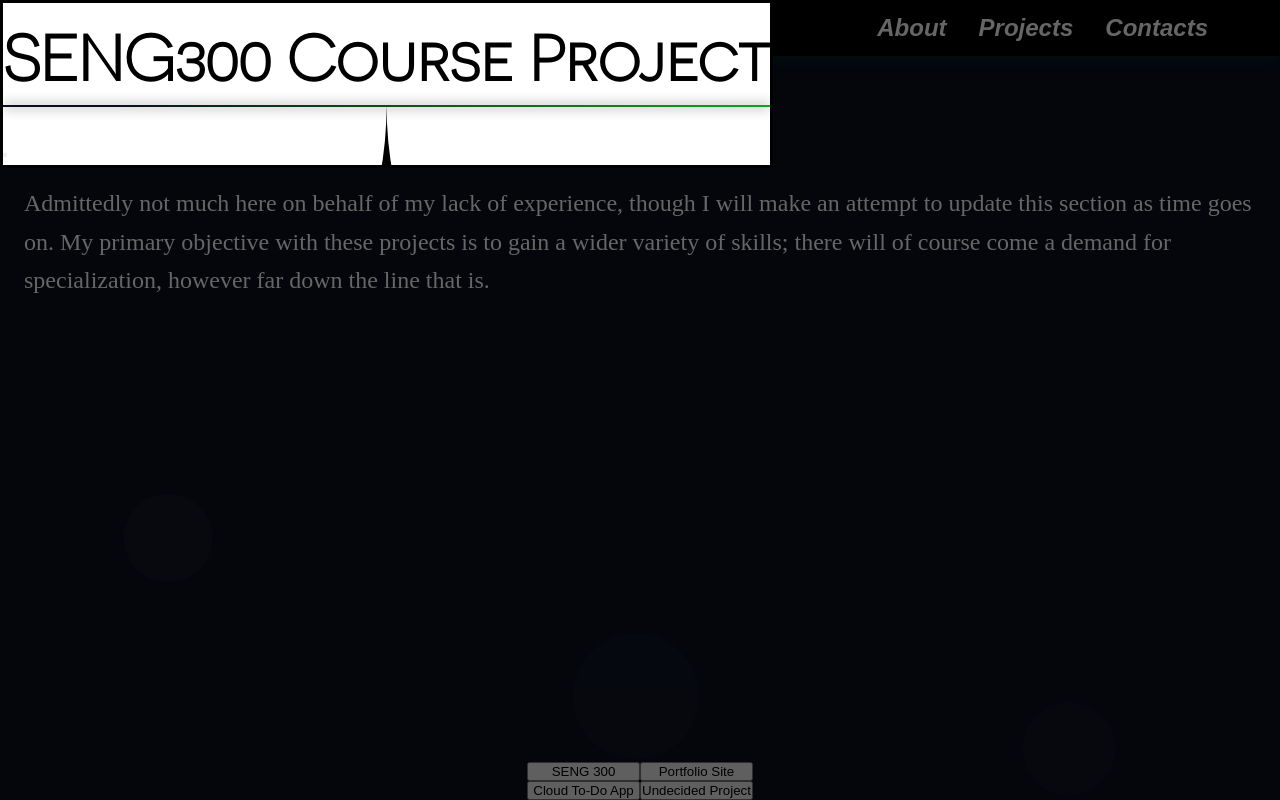
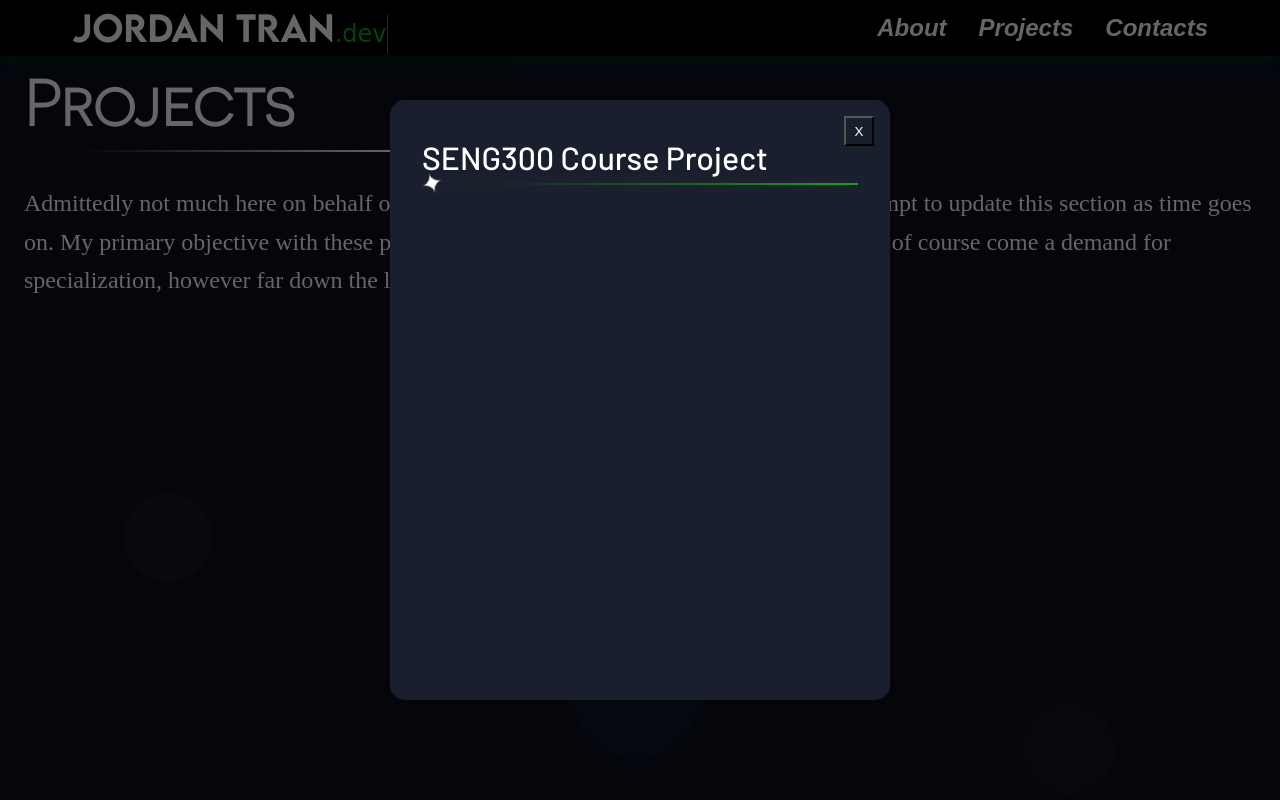
Before and after one commit to kevinleminion/portfolio-website, a React (Vite) app in the folder react-code/: page / in a window 1280 px wide. Both pictures are taken after a click on the button "SENG 300". Shown: the part 1600-2400 px from the top of the page. Built offline with nearby package versions, Linux system fonts and the light colour scheme; a web font is replaced by a local one.

Commit message:
Continued development on projects section

```diff
--- a/react-code/src/components/Projects.css
+++ b/react-code/src/components/Projects.css
@@ -1,12 +1,11 @@
 /* projects section, shouldn't be very much here */
-
 .main-container{
     min-height: 100vh; /* allow space for expansion */
 
     display: flex;
     flex-direction: column;
     align-items: center; /* basic flexbox setup */
-    justify-content: space-between;
+    justify-content: flex-start;
     gap: 4rem;
 }
 
@@ -27,21 +26,20 @@
 
 @keyframes rotate{
     from{
-        transform: rotate(0deg);
+        transform: translateY(-50%) rotate(0deg);
     }
     to{
-        transform: rotate (360deg);
+        transform: translateY(-50%) rotate(360deg);
     }
 }
 
-/* for the line specifically in the popups themselves*/
-.separator-line{
-    display: flex;
-    flex-direction: row; /* so the star and the line are next to each other */
-}
+.fp-star{
+    width: 20px;
+    height: 20px;
+    transform: translateY(-50%); /* fixed offset */
 
-.fp-star{
-    animation: rotate 1s linear infinite; /* simply make the star spin */
+    animation: rotate 4s linear infinite; /* simply make the star spin */
+    position: absolute;
 }
 
 /*------------------------------- INTRO SECTION ---------------------------------------- */
@@ -77,13 +75,24 @@
     display: grid;
     grid-template-columns: repeat(2, 1fr); /* two columns, evenly sized */
     grid-template-rows: repeat(2, 1fr); /* ditto for rows */
+
+    gap: 3rem;
+    margin-top: 15vh; /* hard coded margin, a bit tired right now */
 }
 
 .generic-button{
 
 }
 
+.close-button{
+    width: 30px;
+    height: 30px;
+    background-color: transparent;
 
+    position: absolute;
+    top: 1rem;
+    right: 1rem; /* force positioning */
+}
 
 
 /*---------------------------------- POPUP STUFF ------------------------------------ */
@@ -92,23 +101,61 @@
 @keyframes fadeUp{
   from {
     opacity: 0;
-    transform: scale(0.85) translateY(10px);
+    transform: translate(-50%, -50%) scale(0.85) translateY(10px);
   }
   to {
     opacity: 1;
-    transform: scale(1) translateY(0);
+    transform: translate(-50%, -50%) scale(1) translateY(0);
   }
+}
+/* effectively the same as in the loading screen */
+
+.individual-header{
+    font-size: 2rem;
+    font-family: 'Barlow Medium';
+}
+
+/* for the line specifically in the popups themselves*/
+.separator-line{
+    display: flex;
+    flex-direction: row; /* so the star and the line are next to each other */
+    flex-wrap:nowrap;
+}
+
+/* only the gradient line that is nested in separator line */
+.separator-line .gradient-line{
+    background: linear-gradient(90deg, #1a1f2e 15%, #12a512 100%);
+    width: 100%; /* don't need it to be shrunken */
+    flex-shrink: 0; /* stop flexbox from shrinking it */
 }
 
 .close-button{
-
+    color: white;
 }
 
 /* overwriting default HTML dialog settings */
-.dialog{
+dialog{
+    width: min(500px, 90vw);
+    height: min(600px, 85vh);
+
+    max-width: 90vw; /* dimension settings */
+    max-height: 85vh;
+
+    overflow-y: auto; /* any overflow goes onto the next line */
+
     border: none;
-    padding: 0;
-    background: transparent;
+    padding: 2rem;
+    position: fixed;
+
+    top: 50%;
+    left: 50%; /* account for left and top edges being the origin */
+    transform: translate(-50%, -50%);
+
+    background: #1a1f2e;
+    border-radius: 15px;
+    color: white; /* simply text color */
+
+    animation: fadeUp 0.3s ease forwards; /* easy entrance animation */
 }
 
 /* transluscent background */
--- a/react-code/src/components/Projects.jsx
+++ b/react-code/src/components/Projects.jsx
@@ -42,13 +42,19 @@ const Projects = () => {
 
         if (activePopup && popupRefs[activePopup]?.current) {
             popupRefs[activePopup].current.showModal();
+
+            const scrollbarWidth = window.innerWidth - document.documentElement.clientWidth; // grab scrollbar width, ai helped me here
+            document.body.style.overflow = 'hidden'; // lock scroll
+            document.body.style.paddingRight = `${scrollbarWidth}px`; // compensate for the removed scrollbar
+        } else {
+            document.body.style.overflow = ''; // restore scroll
+            document.body.style.paddingRight = '';
         }
 
     }, [activePopup]); /* runs whenever activePopup is changed */
 
     return(
         <div className = "main-container">
-
             <div className = "intro-container">
                 <h1 className = "project-header">Projects</h1>
                 <hr className = "gradient-line"></hr>
@@ -74,12 +80,13 @@ const Projects = () => {
             {/*----------------------------- INDIVIDUAL POPUPS ---------------------------------------*/}
             {activePopup === "seng-300" && (
                 <dialog ref = {popupRefs["seng-300"]} className = "seng-300">
-                    <span className = "project-header">SENG300 Course Project</span>
+                    <div className = "pop-container">
+                        <span className = "individual-header">SENG300 Course Project</span>
 
-                    <span className = "separator-line">
+                        <div className = "separator-line">
                             <CreateStar className = "fp-star"></CreateStar>
                             <hr className = "gradient-line"/>
-                    </span>
+                        </div>
 
                         <div className = "project-descriptor">
                             <p className = "quick-rundown"></p>
@@ -88,18 +95,20 @@ const Projects = () => {
                             </ul>
                         </div>
 
-                    <button className = "close-button" onClick = {() => setActivePopup(null)}/>
+                        <button className = "close-button" onClick = {() => {console.log("clicked"); setActivePopup(null);}}>X</button>
+                    </div>
                 </dialog>
             )}
 
             {activePopup === "portfolio-site" && (
                 <dialog ref = {popupRefs["portfolio-site"]} className = "portfolio-site">
-                    <span className = "project-header">This Website!</span>
+                    <div className = "pop-container">
+                        <span className = "individual-header">This Website!</span>
 
-                    <span className = "separator-line">
+                        <div className = "separator-line">
                             <CreateStar className = "fp-star"></CreateStar>
                             <hr className = "gradient-line"/>
-                    </span>
+                        </div>
 
                         <div className = "project-descriptor">
                             <p className = "quick-rundown"></p>
@@ -108,18 +117,20 @@ const Projects = () => {
                             </ul>
                         </div>
 
-                    <button className = "close-button" onClick = {() => setActivePopup(null)}/>
+                        <button className = "close-button" onClick = {() => setActivePopup(null)}>X</button>
+                    </div>
                 </dialog>
             )}
 
             {activePopup === "cloud-project" && (
                 <dialog ref = {popupRefs["cloud-project"]} className = "cloud-project">
-                    <span className = "project-header"></span>
+                    <div className = "pop-container">
+                        <span className = "individual-header"></span>
 
-                    <span className = "separator-line">
+                        <div className = "separator-line">
                             <CreateStar className = "fp-star"></CreateStar>
                             <hr className = "gradient-line"/>
-                    </span>
+                        </div>
 
                         <div className = "project-descriptor">
                             <p className = "quick-rundown"></p>
@@ -128,22 +139,29 @@ const Projects = () => {
                             </ul>
                         </div>
 
-                    <button className = "close-button" onClick = {() => setActivePopup(null)}/>
+                        <button className = "close-button" onClick = {() => setActivePopup(null)}>X</button>
+                    </div>
                 </dialog>
             )}
 
             {activePopup === "undecided-project" && (
                 <dialog ref={popupRefs["undecided-project"]} className="undecided-project">
-                    <span className="project-header">Undecided Project</span>
-                    <span className="separator-line">
+                    <div className = "pop-container">
+                        <span className="individual-header">Undecided Project</span>
+
+                        <div className="separator-line">
                             <CreateStar className="fp-star"/>
                             <hr className="gradient-line"/>
-                    </span>
+                        </div>
+
                         <div className="project-descriptor">
                             <p className="quick-rundown"></p>
                             <ul className="main-skills"></ul>
                         </div>
-                    <button className="close-button" onClick={handleClose}/>
+
+                        <button className="close-button" onClick={() => setActivePopup(null)}>X</button>
+                        {/* button should be separate but it doesn't really matter here */}
+                    </div>
                 </dialog>
             )}
         </div>
```
Lines whose indentation alone changed are shown as unchanged.
